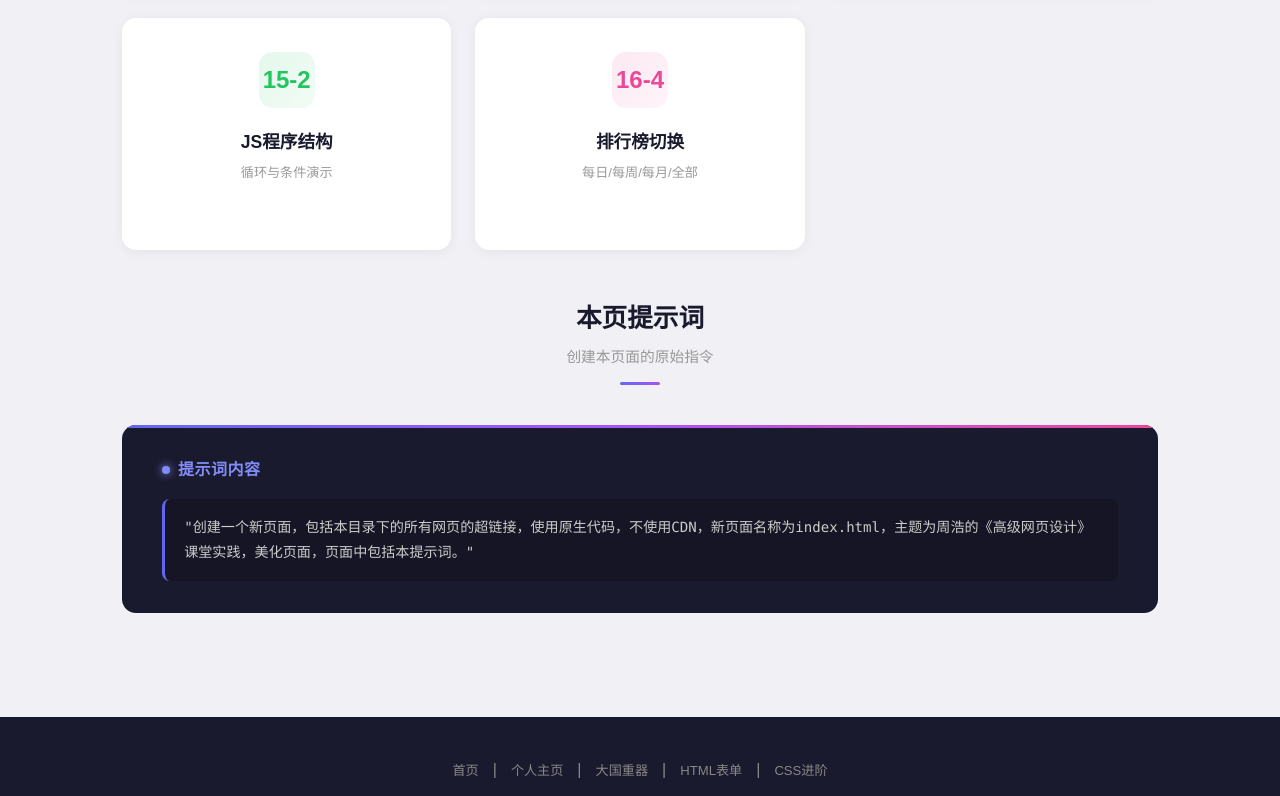
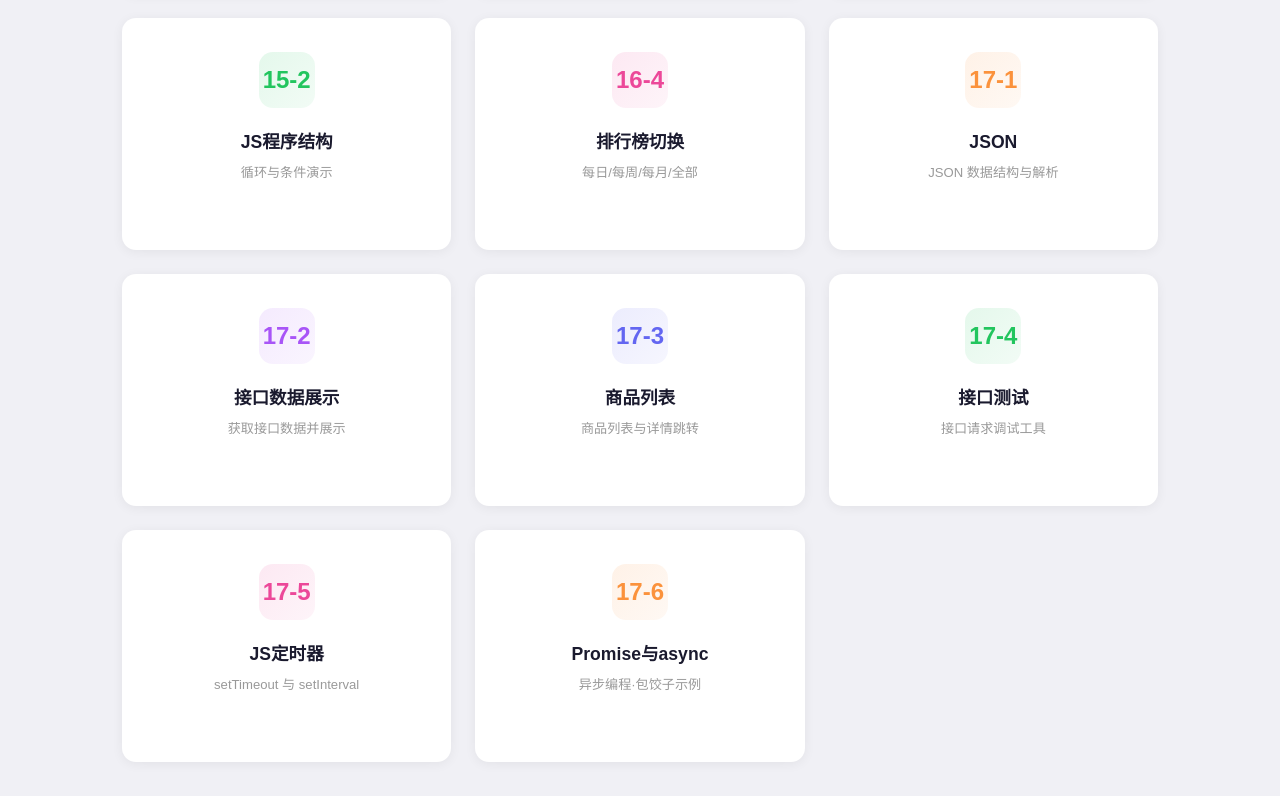
Before and after one commit to zhouhao357/zh105-AWD, a plain HTML site: page index.html in a window 1280 px wide. Shown: the part 1200-1996 px from the top of the page. Drawn offline with Linux system fonts and the light colour scheme.

Commit message:
index导航页：新增17-1~17-6超链接卡片，更新页面统计至14

```diff
--- a/index.html
+++ b/index.html
@@ -445,7 +445,7 @@
         <!-- 统计数据 -->
         <div class="stats-bar">
             <div class="stat-item">
-                <div class="stat-num">8</div>
+                <div class="stat-num">14</div>
                 <div class="stat-label">实践页面</div>
             </div>
             <div class="stat-item">
@@ -513,6 +513,42 @@
                     <p>每日/每周/每月/全部</p>
                     <div class="pc-arrow">点击进入 →</div>
                 </a>
+                <a href="17-1.html" class="page-card">
+                    <div class="pc-icon c4">17-1</div>
+                    <h3>JSON</h3>
+                    <p>JSON 数据结构与解析</p>
+                    <div class="pc-arrow">点击进入 →</div>
+                </a>
+                <a href="17-2.html" class="page-card">
+                    <div class="pc-icon c5">17-2</div>
+                    <h3>接口数据展示</h3>
+                    <p>获取接口数据并展示</p>
+                    <div class="pc-arrow">点击进入 →</div>
+                </a>
+                <a href="17-3.html" class="page-card">
+                    <div class="pc-icon c1">17-3</div>
+                    <h3>商品列表</h3>
+                    <p>商品列表与详情跳转</p>
+                    <div class="pc-arrow">点击进入 →</div>
+                </a>
+                <a href="17-4.html" class="page-card">
+                    <div class="pc-icon c2">17-4</div>
+                    <h3>接口测试</h3>
+                    <p>接口请求调试工具</p>
+                    <div class="pc-arrow">点击进入 →</div>
+                </a>
+                <a href="17-5.html" class="page-card">
+                    <div class="pc-icon c3">17-5</div>
+                    <h3>JS定时器</h3>
+                    <p>setTimeout 与 setInterval</p>
+                    <div class="pc-arrow">点击进入 →</div>
+                </a>
+                <a href="17-6.html" class="page-card">
+                    <div class="pc-icon c4">17-6</div>
+                    <h3>Promise与async</h3>
+                    <p>异步编程·包饺子示例</p>
+                    <div class="pc-arrow">点击进入 →</div>
+                </a>
             </div>
         </section>
 
```
